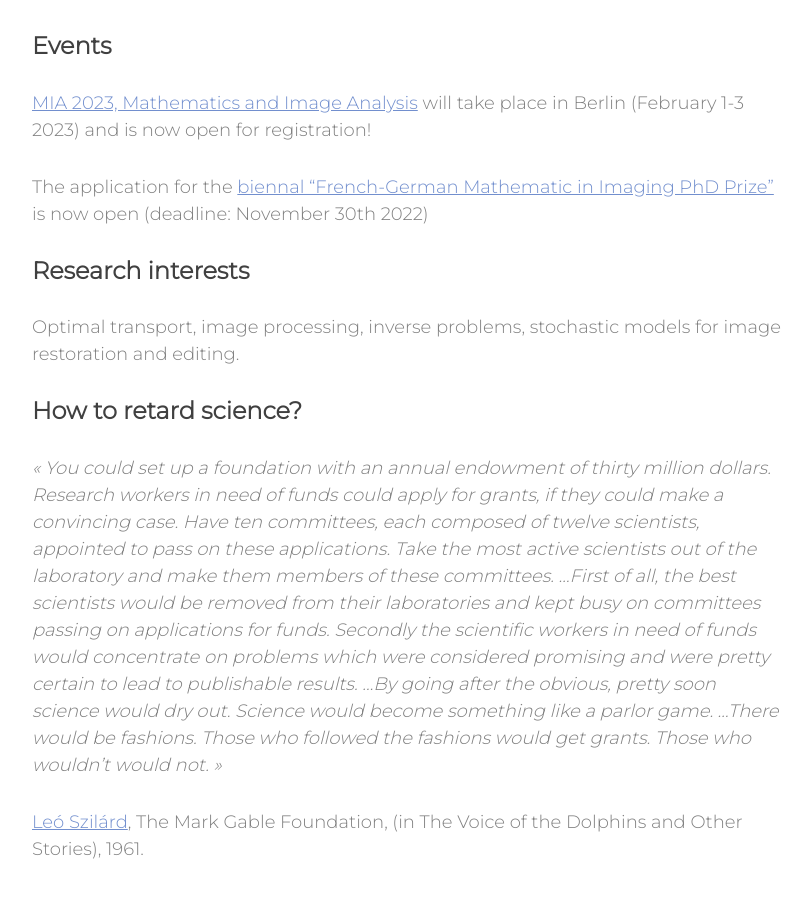
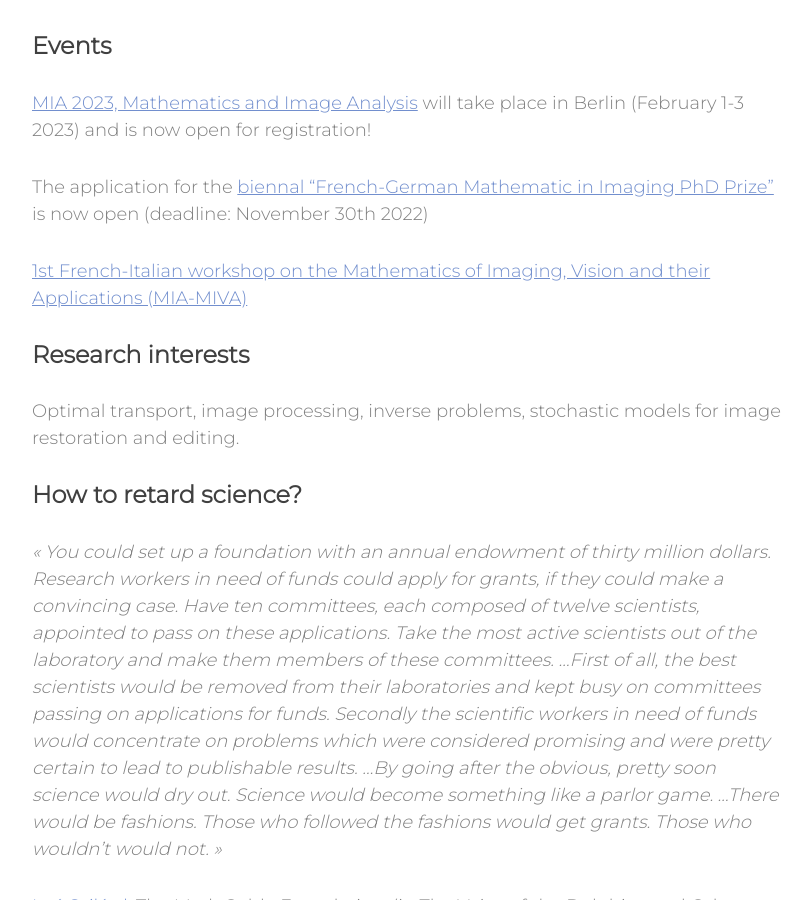
Before and after one commit to judelo/judelo.github.io, a Jekyll site: the page built from index.md, in a window 1280 px wide and 900 px high, scrolled down 1202 px. Shown: the whole window, without its empty margins (233-1044 px from the left). Built offline with Jekyll 4.4.1, drawn with Linux system fonts in a browser that asks for light colours; nearby versions of some CDN libraries.

Commit message:
MIA-MIVA

```diff
--- a/index.md
+++ b/index.md
@@ -23,6 +23,8 @@ Email : prenom ‘dot’ nom ‘at’ u-paris ‘dot’ fr
 
 The application for the [biennal "French-German Mathematic in Imaging PhD Prize"](https://cmt3.research.microsoft.com/MIAPhDPrize2023) is now open (deadline: November 30th 2022)
 
+[1st French-Italian workshop on the Mathematics of Imaging, Vision and their Applications (MIA-MIVA)](https://sites.google.com/view/workshop-mia-miva/home)
+
 ### Research interests
 
 Optimal transport, image processing, inverse problems, stochastic models for image restoration and editing.
```
Also changed, not shown: 1 other file.
